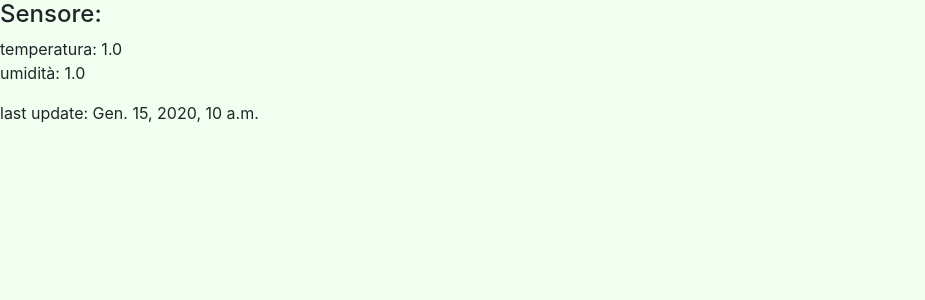
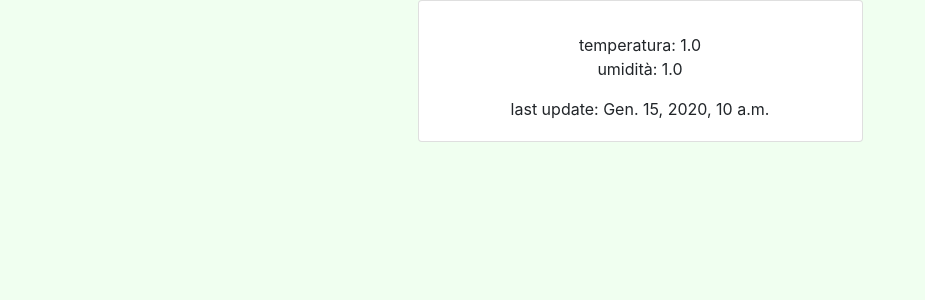
Before and after one commit to JacopoBucchioni/ppmproject-iot-temperature, a Django app: page / in a window 1280 px wide. Shown: the top 300 px of the page, without its empty margins (0-925 px from the left). Run offline with Django 3.2, Linux system fonts and the light colour scheme; tables that the repository leaves empty hold one stand-in row (values such as "Sample post"); some libraries are stand-ins or nearby versions.

Commit message:
Update sensors.html

```diff
--- a/iotemperature/templates/iotemperature/sensors.html
+++ b/iotemperature/templates/iotemperature/sensors.html
@@ -3,14 +3,21 @@
 {% block content %}
 
 
-<div id="mysensors">
+<div class="container" id="mysensors">
     {% for m in mis %}
-    <div>
-        <h4>Sensore: {{ m.sensor }}</h4>
-        <p>temperatura: {{ m.temperature }} <br>
-            umidità: {{ m.humidity }}
-        </p>
-        <p>last update: {{ m.date }}</p>
+    <div class="row justify-content-center">
+        <div class="col-12 col-md-6 col-lg-5">
+            <div class="card  mb-3 text-center">
+                <div class="card-body">
+                    <h3 class="card-title">{{ m.sensor }}</h3>
+                    <p class="card-text">temperatura: {{ m.temperature }} <br>
+                        umidità: {{ m.humidity }}
+                    </p>
+                    <p class="card-text">last update: {{ m.date }}</p>
+                </div>
+            </div>
+
+        </div>
     </div>
     {% endfor %}
 </div>
```
